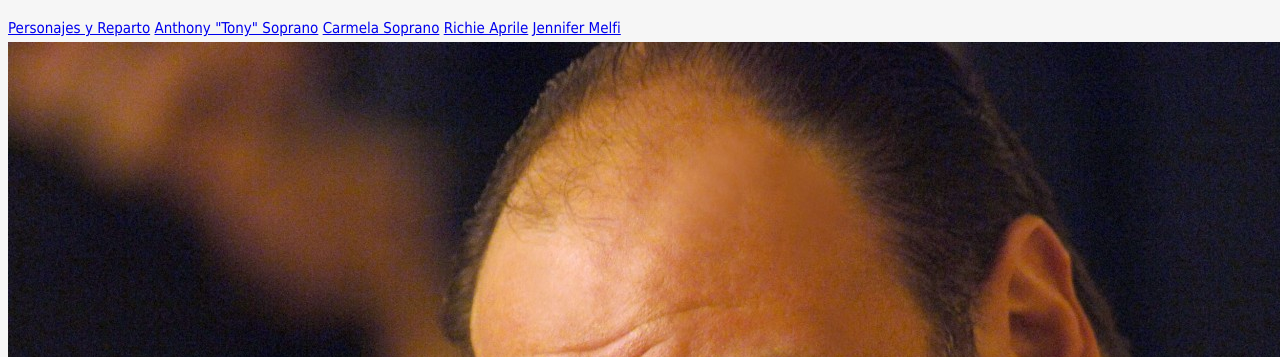
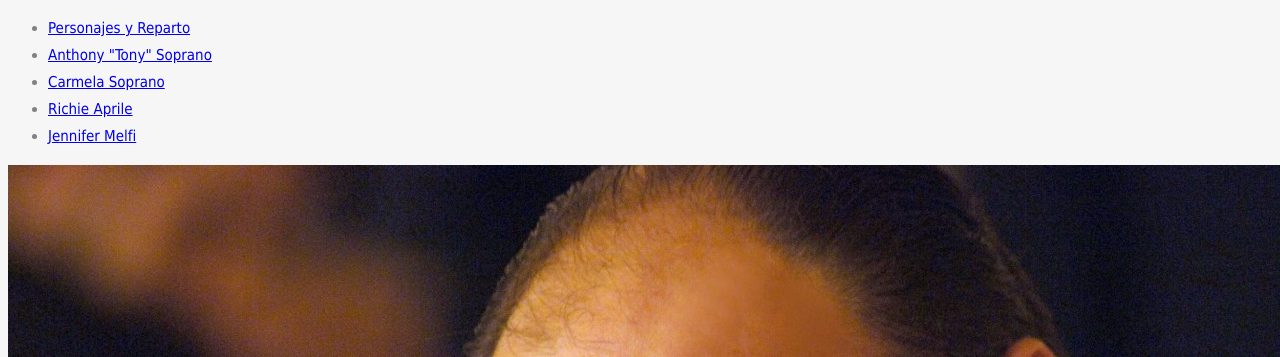
Before and after one commit to jesQM/thesopranos, a plain HTML site: page personajes/anthony_soprano.html in a window 1280 px wide. Shown: the part 443-800 px from the top of the page. Drawn offline with Linux system fonts and the light colour scheme; files that its build step writes are made by us from their sources.

Commit message:
Added the menu for all character's htmls

```diff
--- a/personajes/anthony_soprano.html
+++ b/personajes/anthony_soprano.html
@@ -27,11 +27,13 @@
         <aside>
             <nav>
                 <h2>Lista de Personajes</h2>
-                <a href = "personajes_y_reparto.html">Personajes y Reparto</a>
-                <a href = "personajes/anthony_soprano.html">Anthony "Tony" Soprano</a>
-                <a href = "personajes/carmela_soprano.html">Carmela Soprano</a>
-                <a href = "personajes/richie_aprile.html">Richie Aprile</a>
-                <a href = "personajes/jennifer_melfi.html">Jennifer Melfi</a>
+                <ul>
+                    <li><a href = "personajes_y_reparto.html">Personajes y Reparto</a></li>
+                    <li><a href = "personajes/anthony_soprano.html">Anthony "Tony" Soprano</a></li>
+                    <li><a href = "personajes/carmela_soprano.html">Carmela Soprano</a></li>
+                    <li><a href = "personajes/richie_aprile.html">Richie Aprile</a></li>
+                    <li><a href = "personajes/jennifer_melfi.html">Jennifer Melfi</a></li>
+                </ul>
             </nav>
         </aside>
 
```
Also changed, not shown: personajes/carmela_soprano.html (+7 -5 lines), personajes/jennifer_melfi.html (+7 -5 lines), personajes/richie_aprile.html (+7 -5 lines).
